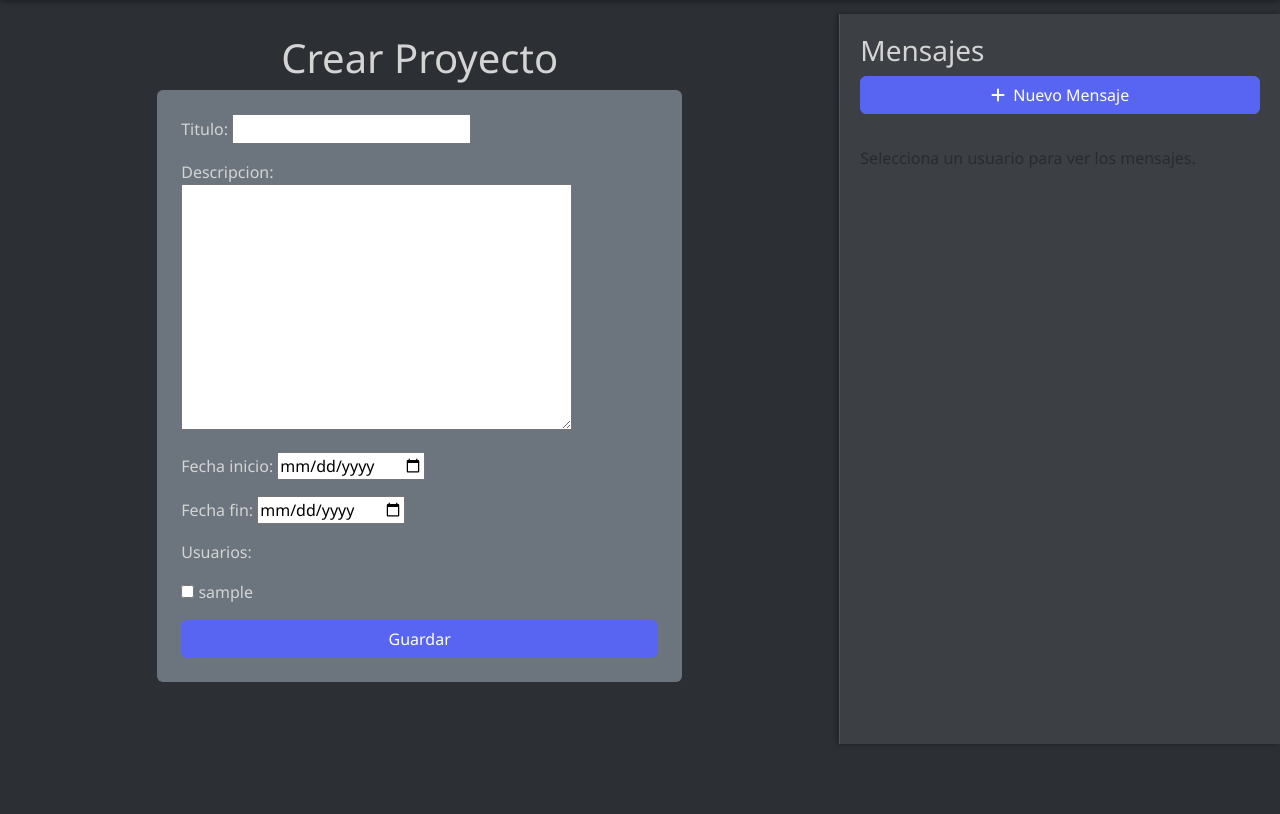
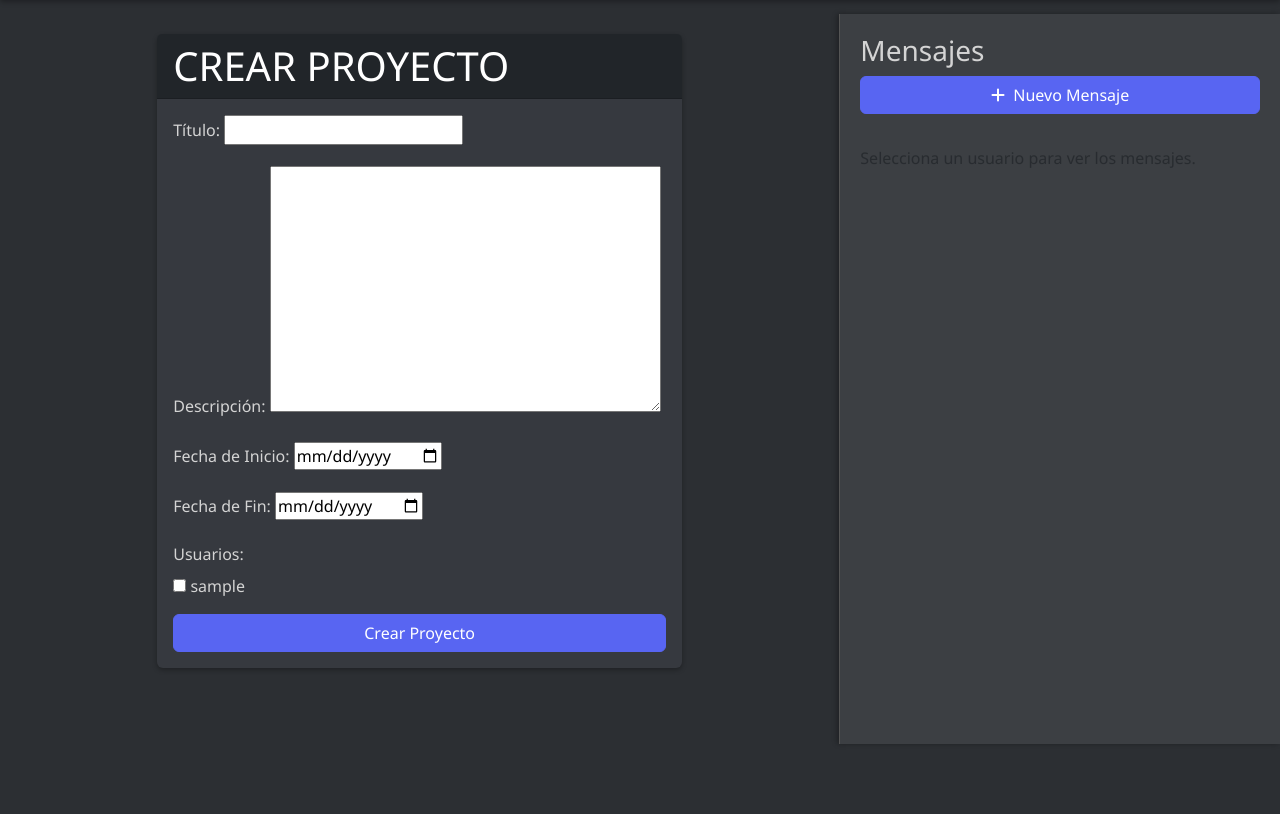
Before and after one commit to JosiasmDev/ent_com_sis, a Django app: page /proyectos/crear/ in a window 1280 px wide. Shown: the part 56-870 px from the top of the page. Run offline with Django 5.2, Linux system fonts and the light colour scheme; the visitor is signed in with stand-in values (Sample User, id 1); data comes from the database, SQL or seed files in the repository; data that the repository does not hold is empty.

Commit message:
28.02 Sistema de Comunicación Empresarial

```diff
--- a/comunicacion_empresa/gestion/forms.py
+++ b/comunicacion_empresa/gestion/forms.py
@@ -5,14 +5,27 @@ from django.contrib.auth.forms import UserCreationForm
 from .models import Proyecto, Tarea, Mensaje, Comentario
 
 # gestion/forms.py
+from django import forms
+from .models import Proyecto, Tarea, Mensaje, Comentario
+from django.contrib.auth.models import User
+
+from django import forms
+from .models import Proyecto, Tarea, Mensaje, Comentario
+from django.contrib.auth.models import User
+
 class ProyectoForm(forms.ModelForm):
+    usuarios = forms.ModelMultipleChoiceField(
+        queryset=User.objects.all(),
+        widget=forms.CheckboxSelectMultiple,
+        required=False
+    )
+
     class Meta:
         model = Proyecto
         fields = ['titulo', 'descripcion', 'fecha_inicio', 'fecha_fin', 'usuarios']
         widgets = {
             'fecha_inicio': forms.DateInput(attrs={'type': 'date'}),
             'fecha_fin': forms.DateInput(attrs={'type': 'date'}),
-            'usuarios': forms.CheckboxSelectMultiple(),
         }
 
 class TareaForm(forms.ModelForm):
--- a/comunicacion_empresa/gestion/signals.py
+++ b/comunicacion_empresa/gestion/signals.py
@@ -4,6 +4,7 @@ from django.dispatch import receiver
 from notifications.signals import notify
 from .models import Tarea, Mensaje
 
+'''
 @receiver(m2m_changed, sender=Tarea.asignados.through)
 def notificar_asignacion_tarea(sender, instance, action, pk_set, **kwargs):
     if action == 'post_add':
@@ -17,7 +18,7 @@ def notificar_asignacion_tarea(sender, instance, action, pk_set, **kwargs):
             )
 
 
-'''
+
 @receiver(post_save, sender=Mensaje)
 def notificar_mensaje(sender, instance, created, **kwargs):
     if created:
--- a/comunicacion_empresa/gestion/templates/gestion/crear_proyecto.html
+++ b/comunicacion_empresa/gestion/templates/gestion/crear_proyecto.html
@@ -2,23 +2,37 @@
 {% block contenido %}
 <div class="row justify-content-center">
     <div class="col-md-8">
-        <h1 class="text-center">Crear Proyecto</h1>
-        <form method="post" class="bg-secondary p-4 rounded">
-            {% csrf_token %}
-            {{ form.as_p }}
-            {% if form.errors %}
-                <div class="alert alert-danger">
-                    <ul>
-                        {% for field in form %}
-                            {% for error in field.errors %}
-                                <li>{{ field.label }}: {{ error }}</li>
-                            {% endfor %}
-                        {% endfor %}
-                    </ul>
-                </div>
-            {% endif %}
-            <button type="submit" class="btn btn-primary w-100">Guardar</button>
-        </form>
+        <div class="card">
+            <div class="card-header bg-dark text-white">
+                <h1 class="mb-0 text-uppercase">Crear Proyecto</h1>
+            </div>
+            <div class="card-body">
+                <form method="post">
+                    {% csrf_token %}
+                    <div class="mb-3">
+                        <label for="id_titulo" class="form-label">Título:</label>
+                        {{ form.titulo }}
+                    </div>
+                    <div class="mb-3">
+                        <label for="id_descripcion" class="form-label">Descripción:</label>
+                        {{ form.descripcion }}
+                    </div>
+                    <div class="mb-3">
+                        <label for="id_fecha_inicio" class="form-label">Fecha de Inicio:</label>
+                        {{ form.fecha_inicio }}
+                    </div>
+                    <div class="mb-3">
+                        <label for="id_fecha_fin" class="form-label">Fecha de Fin:</label>
+                        {{ form.fecha_fin }}
+                    </div>
+                    <div class="mb-3">
+                        <label class="form-label">Usuarios:</label>
+                        {{ form.usuarios }}
+                    </div>
+                    <button type="submit" class="btn btn-primary w-100">Crear Proyecto</button>
+                </form>
+            </div>
+        </div>
     </div>
 </div>
 {% endblock %}
--- a/comunicacion_empresa/gestion/views.py
+++ b/comunicacion_empresa/gestion/views.py
@@ -38,13 +38,20 @@ def crear_proyecto(request):
             proyecto = form.save(commit=False)
             proyecto.creador = request.user
             proyecto.save()
-            proyecto.usuarios.add(request.user)  # El creador siempre está asignado
-            form.save_m2m()  # Guardar los usuarios asignados desde el formulario
+            # Obtener los usuarios seleccionados del formulario
+            usuarios_seleccionados = form.cleaned_data['usuarios']
+            print("Usuarios seleccionados en el formulario:", usuarios_seleccionados)  # Depuración
+            # Asignar los usuarios seleccionados al proyecto
+            for usuario in usuarios_seleccionados:
+                proyecto.usuarios.add(usuario)
+            proyecto.usuarios.add(request.user)  # Asegurar que el creador esté asignado
+            print("Usuarios asignados al proyecto después de guardar:", proyecto.usuarios.all())  # Depuración
             # Notificar a todos los usuarios asignados (excepto el creador)
             for usuario in proyecto.usuarios.all():
                 if usuario != request.user:
+                    print(f"Enviando notificación a {usuario.username}")  # Depuración
                     notify.send(
-                        request.user,
+                        sender=request.user,
                         recipient=usuario,
                         verb='te asignó al proyecto',
                         target=proyecto,
@@ -130,6 +137,15 @@ def editar_proyecto(request, proyecto_id):
         form = ProyectoForm(request.POST, instance=proyecto)
         if form.is_valid():
             form.save()
+            # Notificar a todos los usuarios asignados sobre la edición
+            for usuario in proyecto.usuarios.all():
+                notify.send(
+                    request.user,
+                    recipient=usuario,
+                    verb='modificó el proyecto',
+                    target=proyecto,
+                    description=f'Proyecto: {proyecto.titulo}'
+                )
             return redirect('vista_proyecto', proyecto_id=proyecto.id)
     else:
         form = ProyectoForm(instance=proyecto)
@@ -139,7 +155,19 @@ def editar_proyecto(request, proyecto_id):
 def eliminar_proyecto(request, proyecto_id):
     proyecto = get_object_or_404(Proyecto, id=proyecto_id)
     if request.method == 'POST':
+        # Guardar la lista de usuarios antes de eliminar
+        usuarios_asignados = list(proyecto.usuarios.all())
+        proyecto_titulo = proyecto.titulo
         proyecto.delete()
+        # Notificar a todos los usuarios asignados sobre la eliminación
+        for usuario in usuarios_asignados:
+            notify.send(
+                request.user,
+                recipient=usuario,
+                verb='eliminó el proyecto',
+                target=None,  # El proyecto ya no existe
+                description=f'Proyecto: {proyecto_titulo}'
+            )
         return redirect('lista_proyectos')
     return render(request, 'gestion/confirmar_eliminar.html', {'objeto': proyecto, 'tipo': 'proyecto'})
 
@@ -153,7 +181,8 @@ def crear_tarea(request, proyecto_id):
             tarea = form.save(commit=False)
             tarea.proyecto = proyecto
             tarea.save()
-            form.save_m2m()
+            form.save_m2m()  # Guardar los usuarios asignados
+            # Enviar una sola notificación a los asignados
             for usuario in tarea.asignados.all():
                 notify.send(
                     request.user,
@@ -295,14 +324,25 @@ def borrar_chat(request, usuario_id):
         return redirect('lista_proyectos')
     return render(request, 'gestion/confirmar_eliminar.html', {'objeto': User.objects.get(id=usuario_id), 'tipo': 'chat'})
 
-# Vistas de mensajes de proyecto
-@login_required
+# Vistas de mensajes de proyecto@login_required
 def enviar_mensaje_proyecto(request, proyecto_id):
     proyecto = get_object_or_404(Proyecto, id=proyecto_id)
     if request.method == 'POST':
         contenido = request.POST.get('contenido')
         if contenido:
-            MensajeProyecto.objects.create(proyecto=proyecto, remitente=request.user, contenido=contenido)
+            mensaje = MensajeProyecto.objects.create(proyecto=proyecto, remitente=request.user, contenido=contenido)
+            print("Usuarios asignados al proyecto:", proyecto.usuarios.all())  # Depuración
+            from notifications.models import Notification  # Importar modelo directamente
+            for usuario in proyecto.usuarios.all():
+                if usuario != request.user:
+                    print(f"Enviando notificación a {usuario.username} por mensaje: {contenido}")  # Depuración
+                    Notification.objects.create(
+                        recipient=usuario,
+                        actor=request.user,
+                        verb='envió un mensaje al proyecto',
+                        target=mensaje,
+                        description=f'Mensaje: {contenido} en {proyecto.titulo}'
+                    )
         return redirect('vista_proyecto', proyecto_id=proyecto.id)
     return render(request, 'gestion/enviar_mensaje_proyecto.html', {'proyecto': proyecto})
 
@@ -459,7 +499,8 @@ def lista_usuarios(request):
 
 @login_required
 def lista_notificaciones(request):
-    notificaciones = request.user.notifications.all()
+    notificaciones = request.user.notifications.all().order_by('-timestamp')  # Ordenar por más reciente
+    print("Notificaciones para", request.user.username, ":", notificaciones)  # Depuración
     return render(request, 'gestion/notificaciones.html', {'notificaciones': notificaciones})
 
 @login_required
```
Also changed, not shown: README.md.
